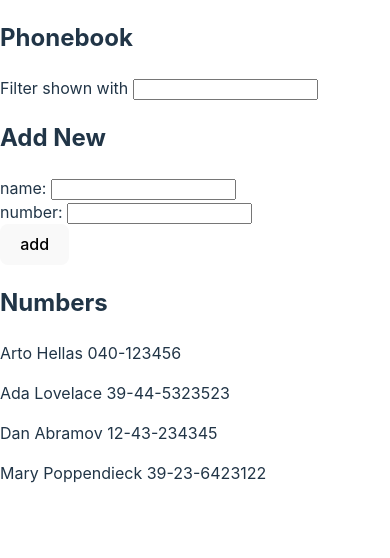
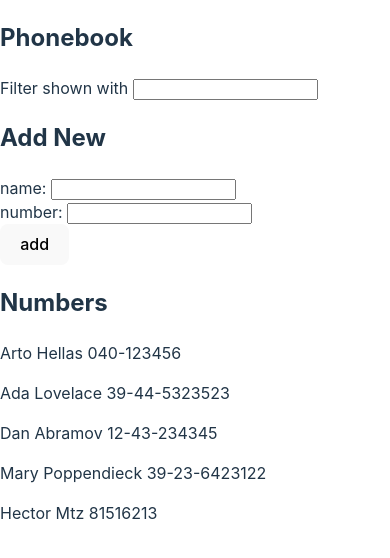
Before and after one commit to HectorMtz22/fullstack-open, a React (Vite) app in the folder part2/phonebook/: page / in a window 390 px wide. Shown: the top 558 px of the page. Built offline with nearby package versions, Linux system fonts and the light colour scheme; data requests are answered from the project's data file.

Commit message:
Add exercise 2.12: The Phonebook step7

```diff
--- a/part2/phonebook/db.json
+++ b/part2/phonebook/db.json
@@ -1,5 +1,5 @@
 {
-  "persons":[
+  "persons": [
     {
       "name": "Arto Hellas",
       "number": "040-123456",
@@ -19,6 +19,11 @@
       "name": "Mary Poppendieck",
       "number": "39-23-6423122",
       "id": 4
+    },
+    {
+      "name": "Hector Mtz",
+      "number": "81516213",
+      "id": 5
     }
   ]
 }
--- a/part2/phonebook/src/App.jsx
+++ b/part2/phonebook/src/App.jsx
@@ -46,7 +46,16 @@ const App = () => {
       alert(`${newName} is already in the phonebook!`)
       return
     }
-    setPersons(persons.concat(newPerson))
+    personsService
+      .create(newPerson)
+      .then((data) => {
+        console.log(data)
+        setPersons(persons.concat(data))
+      })
+      .catch((err) => {
+        alert("Ocurrió un error", err)
+        console.log(err)
+      })
   }
 
   return (
--- a/part2/phonebook/src/services/persons.js
+++ b/part2/phonebook/src/services/persons.js
@@ -11,4 +11,10 @@ const getAll = () => {
     })
 }
 
-export default {getAll}
+const create = (person) => {
+  return axios
+    .post(URL, person)
+    .then(res => res.data)
+}
+
+export default {getAll, create}
```
